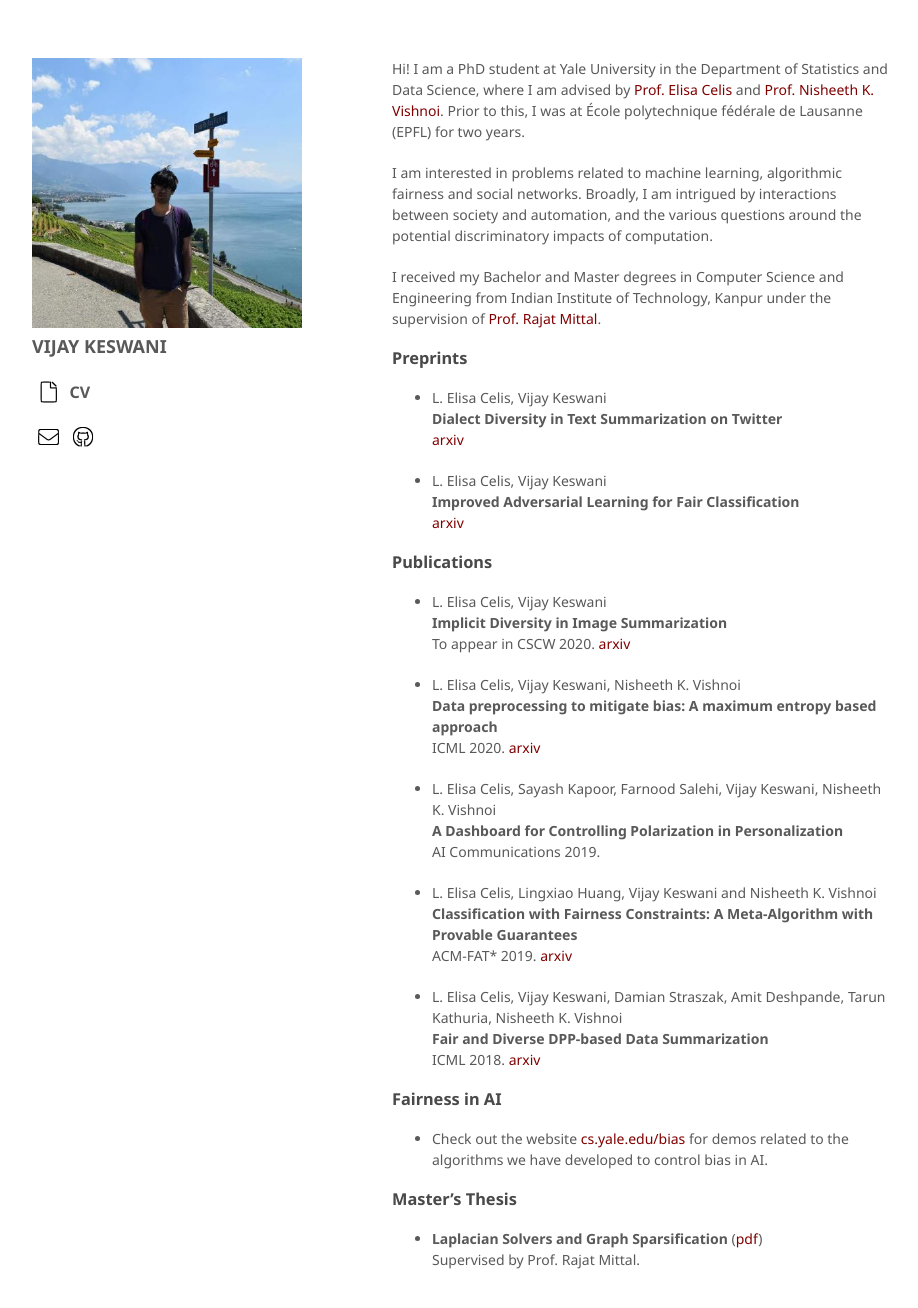
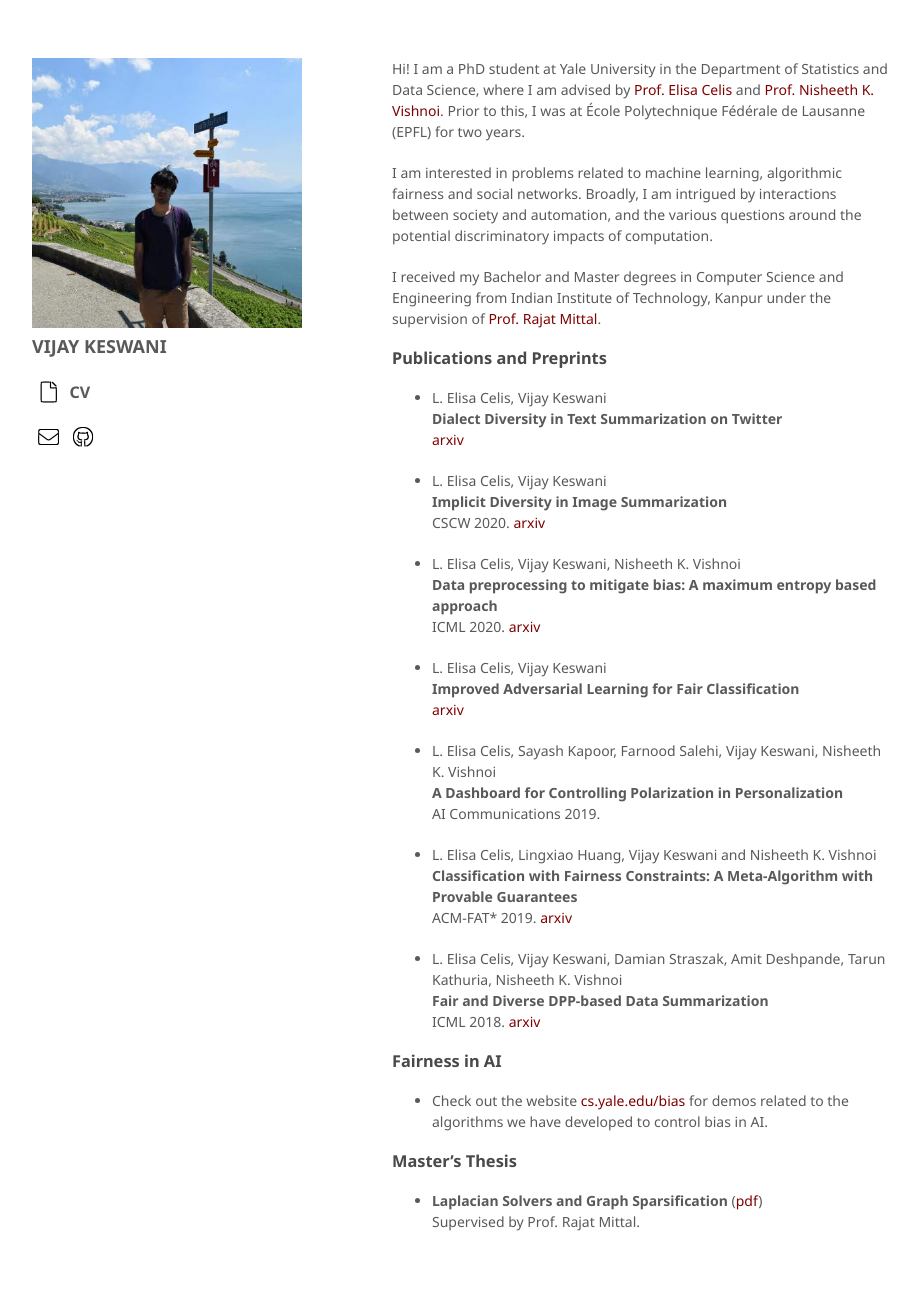
Before and after one commit to vijaykeswani/vijaykeswani.github.io, a Jekyll site: the page built from index.md, in a window 1280 px wide and 1340 px high. Shown: the top 1308 px of the window, without its empty margins (178-1096 px from the left). Built offline with Jekyll 4.4.1, drawn with Linux system fonts in a browser that asks for light colours; nearby versions of some CDN libraries; a script that is not in the unit is left out.

Commit message:
Update index.md

```diff
--- a/index.md
+++ b/index.md
@@ -4,29 +4,28 @@ layout: default
 
 
 
-Hi! I am a PhD student at Yale University in the Department of Statistics and Data Science, where I am advised by [Prof. Elisa Celis](https://datascienceethics.org/elisacelis/) and [Prof. Nisheeth K. Vishnoi](http://cs.yale.edu/homes/vishnoi). Prior to this, I was at École polytechnique fédérale de Lausanne (EPFL) for two years.
+Hi! I am a PhD student at Yale University in the Department of Statistics and Data Science, where I am advised by [Prof. Elisa Celis](https://datascienceethics.org/elisacelis/) and [Prof. Nisheeth K. Vishnoi](http://cs.yale.edu/homes/vishnoi). Prior to this, I was at École Polytechnique Fédérale de Lausanne (EPFL) for two years.
 
 I am interested in problems related to machine learning, algorithmic fairness and social networks. Broadly, I am intrigued by interactions between society and automation, and the various questions around the potential discriminatory impacts of computation.
 
 I received my Bachelor and Master degrees in Computer Science and Engineering from Indian Institute of Technology, Kanpur under the supervision of [Prof. Rajat Mittal](https://cse.iitk.ac.in/users/rmittal).
 
-### Preprints
+### Publications and Preprints
 *   L. Elisa Celis, Vijay Keswani\\
     <b> Dialect Diversity in Text Summarization on Twitter</b>\\
     [arxiv](https://arxiv.org/pdf/2007.07860.pdf)
 
 *   L. Elisa Celis, Vijay Keswani\\
-    <b>Improved Adversarial Learning for Fair Classification</b>\\
-    [arxiv](https://arxiv.org/abs/1901.10443)
-
-### Publications
-*   L. Elisa Celis, Vijay Keswani\\
     <b>Implicit Diversity in Image Summarization</b>\\
-    To appear in CSCW 2020. [arxiv](https://arxiv.org/abs/1901.10265)
+    CSCW 2020. [arxiv](https://arxiv.org/abs/1901.10265)
 
 *   L. Elisa Celis, Vijay Keswani, Nisheeth K. Vishnoi\\
     <b>Data preprocessing to mitigate bias: A maximum entropy based approach</b>\\
     ICML 2020. [arxiv](https://arxiv.org/abs/1906.02164)
+
+*   L. Elisa Celis, Vijay Keswani\\
+    <b>Improved Adversarial Learning for Fair Classification</b>\\
+    [arxiv](https://arxiv.org/abs/1901.10443)
 
 *   L. Elisa Celis, Sayash Kapoor, Farnood Salehi, Vijay Keswani, Nisheeth K. Vishnoi\\
     <b>A Dashboard for Controlling Polarization in Personalization</b>\\
```
